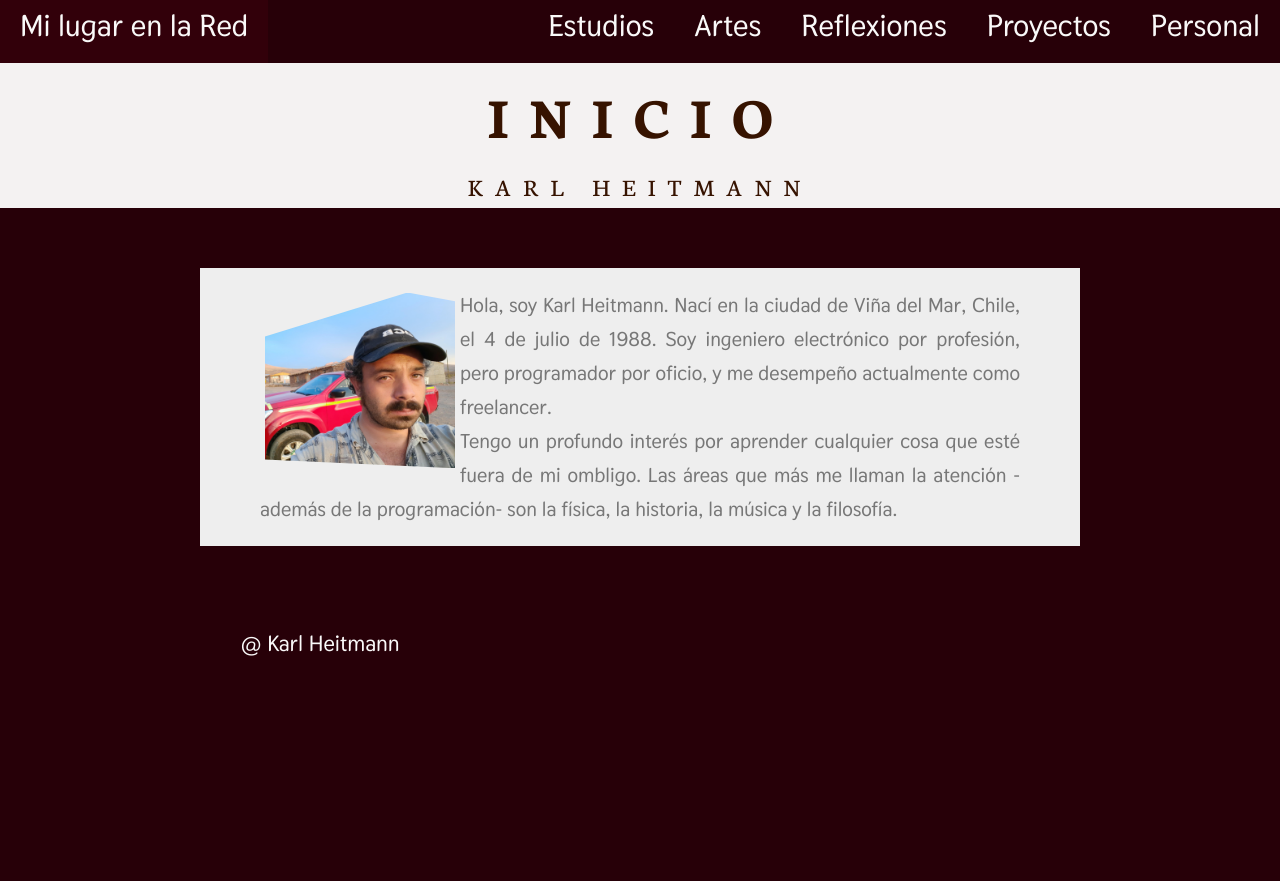
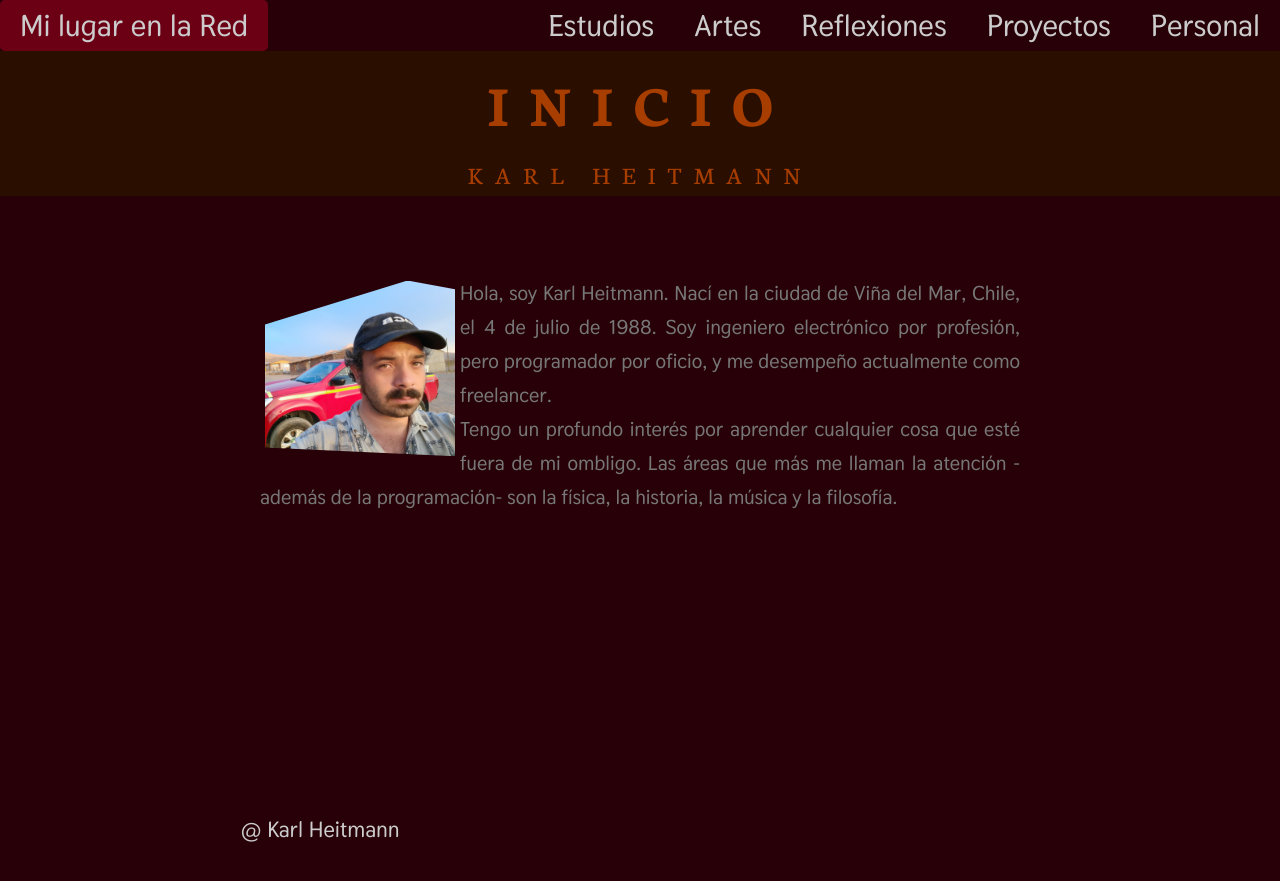
Before and after one commit to KarlHeitmann/karlheitmann_legacy, a Jekyll site: the page built from index.md, in a window 1280 px wide. Shown: the top 881 px of the page. Built offline with Jekyll 4.4.1, drawn with Linux system fonts in a browser that asks for light colours.

Commit message:
layout mejorado

```diff
--- a/_sass/base/_typography.scss
+++ b/_sass/base/_typography.scss
@@ -2,7 +2,7 @@ body {
   // font-family: "Lato", sans-serif;
   // font-weight: 400;
   /* font-size: 16px; */
-  font-size: 3rem;
+  font-size: 2rem;
   line-height: 1.7;
   color: $color-grey-dark;
   background-color: var(--color-primary-dark-2);
@@ -13,12 +13,13 @@ body {
 }
 
 .heading-primary {
-  color: var(--color-secondary);
+  color: var(--color-secondary-light-2);
   // color: var(--color-grey-dark-3);
   font-family: $font-display;
   text-transform: uppercase;
   // background-color: var(--color-secondary-light-2);
-  background-color: var(--color-grey-light-2);
+  // background-color: var(--color-grey-light-2);
+  background-color: var(--color-secondary-dark-2);
   // text-align: center;
 
   backface-visibility: hidden;
--- a/_sass/components/perfil.scss
+++ b/_sass/components/perfil.scss
@@ -15,7 +15,8 @@
       margin: 4rem 20rem;
       padding: 2rem 6rem;
       // text-align: center;
-      background-color: $color-grey-light-2;
+      // background-color: $color-grey-light-2;
+      // background-color: var(--color-secondary-dark-2);
 
     }
 
--- a/_sass/layout/_footer.scss
+++ b/_sass/layout/_footer.scss
@@ -1,6 +1,6 @@
 .footer {
   background-color: var(--color-primary-dark-2);
-  color: var(--color-grey-light-1);
+  color: var(--color-grey-light-4);
   grid-row: -2 / -1;
   grid-column: init-vp / end-vp;
 
--- a/_sass/layout/_grid.scss
+++ b/_sass/layout/_grid.scss
@@ -8,6 +8,7 @@
 .container-no-sidebar {
   display: grid;
   // grid-template-rows: 80vh min-content 40vw repeat(3, min-content);
-  grid-template-rows: repeat(3, min-content);
+  // grid-template-rows: repeat(3, min-content);
+  grid-template-rows: min-content minmax(80vh, min-content) min-content;
   grid-template-columns: [init-vp full-start] minmax(6rem, 1fr) [center-start] repeat(8, [col-start] minmax(min-content, 14rem ) [col-end] ) [center-end] minmax(6rem, 1fr) [end-vp full-end]; //1140/8
 }
--- a/_sass/layout/_navigation.scss
+++ b/_sass/layout/_navigation.scss
@@ -2,12 +2,13 @@
   grid-row: 1 / 2;
   grid-column: init-vp / end-vp;
   display: flex;
+  font-size: 3rem;
+  height: 100%;
   flex-direction: row;
   justify-content: space-between;
   color: var(--color-grey-light-1);
   // color: var(--color-grey-light-1);
 
-  height: 7vh;
   // background-color: var(--color-primary-light-2);
   background-color: var(--color-primary-dark-2);
   // background-color: var(--color-primary);
@@ -30,7 +31,9 @@
     left: 0;
     width: 100%;
     height: 3px;
-    background-color: var(--color-primary);
+    // background-color: var(--color-primary);
+    background-color: var(--color-primary-light-1);
+    border-radius: 5px;
     // transform-origin: bottom;
     transform: scaleX(0);
     transition: transform .2s,
@@ -48,7 +51,7 @@
   &--link:visited {
     margin: 0 20px;
     text-decoration: none;
-    color: var(--color-grey-light-1);
+    color: var(--color-grey-light-4);
     z-index: 10;
   }
 }
```
